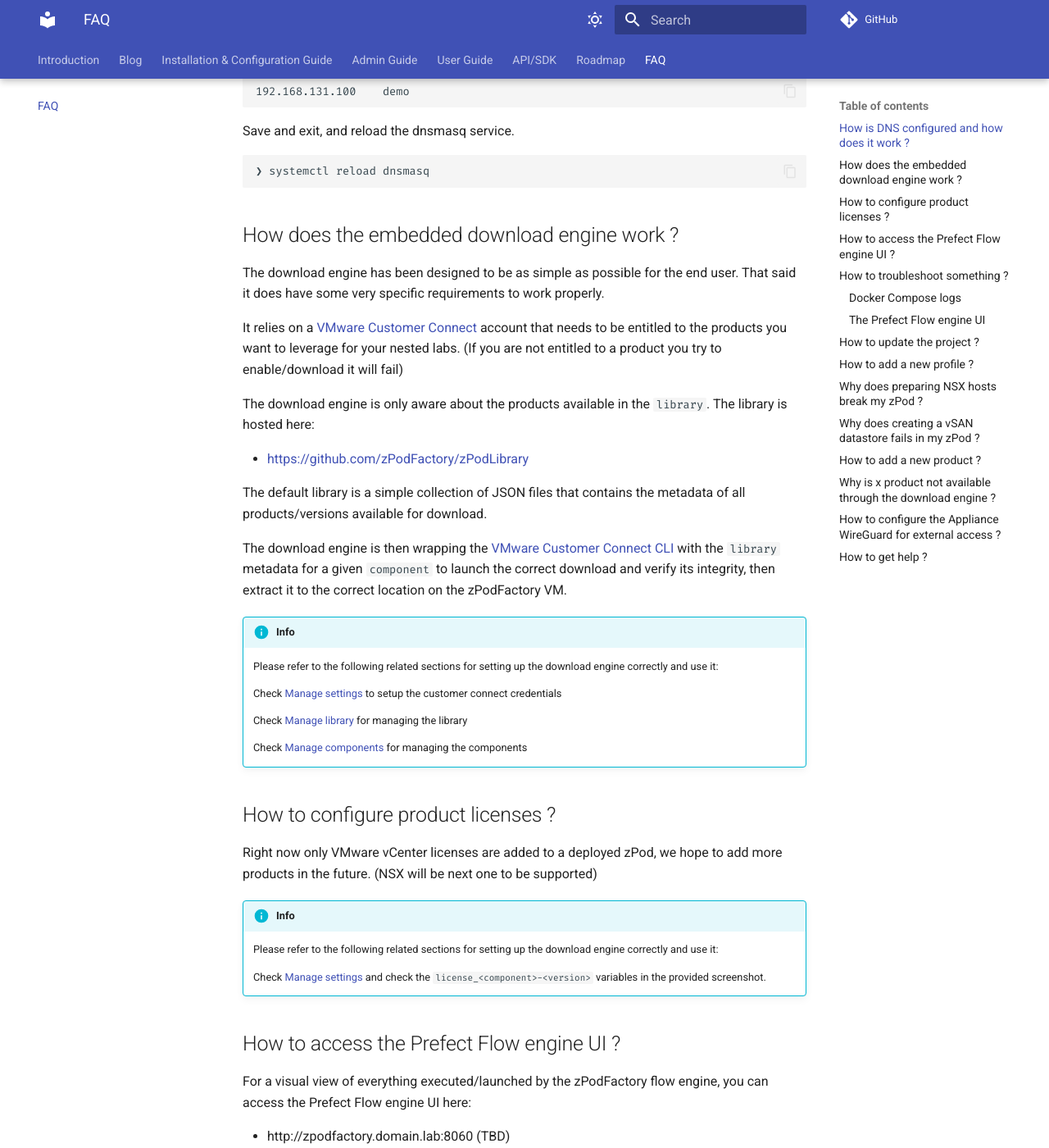
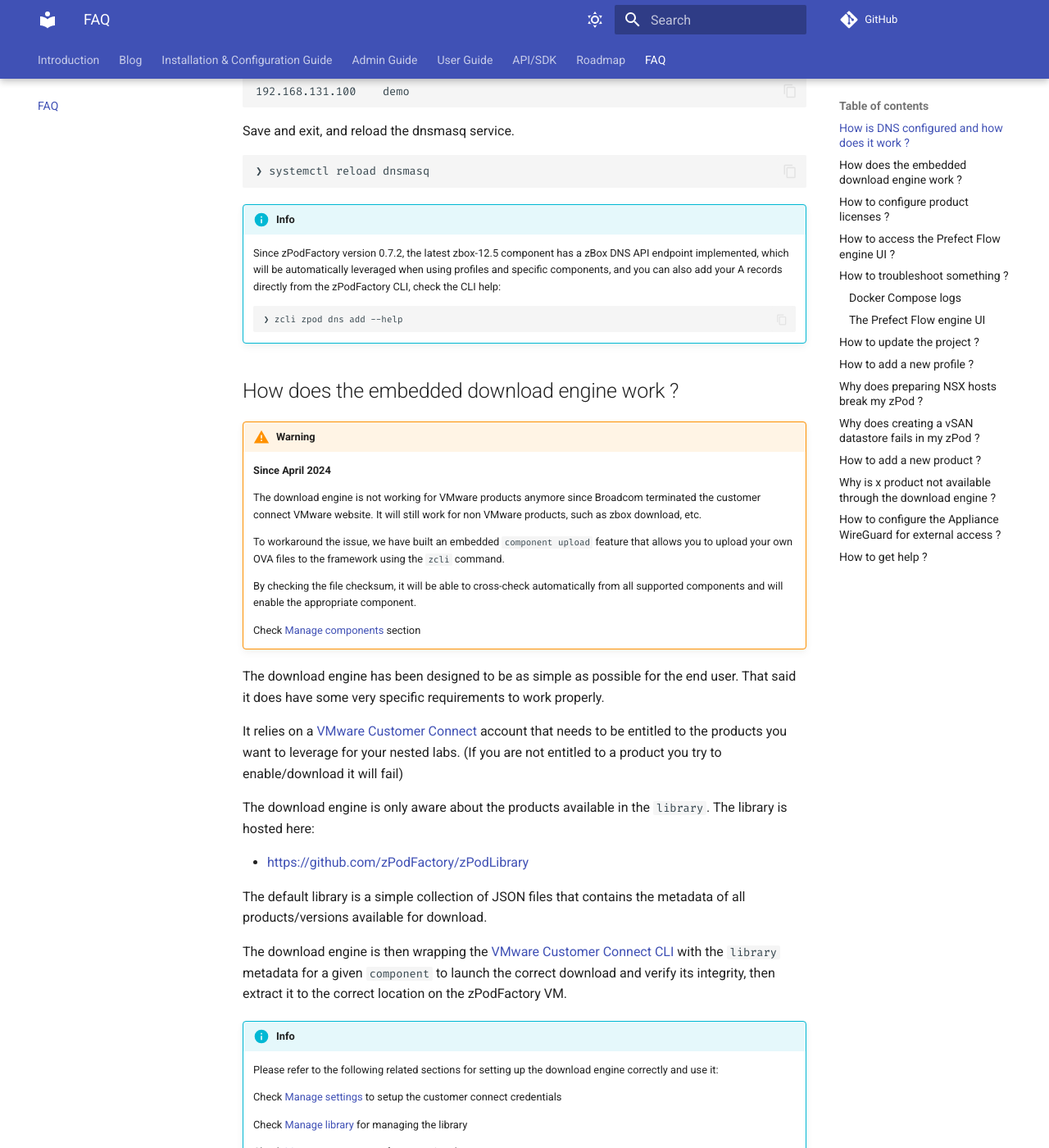
Before and after one commit to zPodFactory/zpodfactory.github.io, an MkDocs documentation site: the page built from docs/faq/faq.md, in a window 1280 px wide and 1400 px high, scrolled down 2993 px. Shown: the whole window at 82% size. Built offline with MkDocs 1.6.1 and Material for MkDocs 9.7.7, drawn with Linux system fonts in a browser that asks for light colours; some of the changed text lies outside the part shown.

Commit message:
Update docs: WIP
Signed-off-by: Timo Sugliani <timo.sugliani@gmail.com>

````diff
--- a/docs/faq/faq.md
+++ b/docs/faq/faq.md
@@ -146,7 +146,31 @@
 ❯ systemctl reload dnsmasq
 ```
 
+!!! info
+
+    Since zPodFactory version 0.7.2, the latest zbox-12.5 component has a zBox DNS API endpoint implemented, which will be automatically leveraged when using profiles and specific components, and you can also add your A records directly from the zPodFactory CLI, check the CLI help:
+
+    ``` { data-copy="zcli zpod dns add --help" }
+    ❯ zcli zpod dns add --help
+    ```
+
+
 ## How does the embedded download engine work ?
+
+!!! warning
+
+    **Since April 2024**
+
+    The download engine is not working for VMware products anymore since Broadcom terminated the customer connect VMware website.
+    It will still work for non VMware products, such as zbox download, etc.
+
+    To workaround the issue, we have built an embedded `component upload` feature that allows you to upload your own OVA files to the framework using the `zcli` command.
+
+    By checking the file checksum, it will be able to cross-check automatically from all supported components and will enable the appropriate component.
+
+    Check [Manage components](../guide/admin/index.md#manage-components) section
+
+
 
 The download engine has been designed to be as simple as possible for the end user. That said it does have some very specific requirements to work properly.
 
@@ -171,7 +195,7 @@
 
 ## How to configure product licenses ?
 
-Right now only VMware vCenter licenses are added to a deployed zPod, we hope to add more products in the future. (NSX will be next one to be supported)
+Right now only VMware vCenter licenses are added to a deployed zPod, we hope to add more products in the future. (NSX will be the next one to be supported)
 
 !!! info
     Please refer to the following related sections for setting up the download engine correctly and use it:
@@ -182,7 +206,7 @@
 
 For a visual view of everything executed/launched by the zPodFactory flow engine, you can access the Prefect Flow engine UI here:
 
-- http://zpodfactory.domain.lab:8060 (TBD)
+- http://zpodfactory.domain.lab:8060
 
 ## How to troubleshoot something ?
 
@@ -212,7 +236,7 @@
 
 ## How to update the project ?
 
-TBD (will likely be git based with a provided update script)
+TBD (will likely be git based with a provided update command)
 
 ## How to add a new profile ?
 
@@ -288,7 +312,7 @@
 ❯ zcli profile list
 ```
 
-![img](../../img/zcli_profile_list.svg)
+![img](../img/zcli_profile_list.svg)
 
 ## Why does preparing NSX hosts break my zPod ?
 
````
Also changed, not shown: other parts of docs/faq/faq.md (+1 -1 lines), docs/guide/admin/index.md (+27 -3 lines), docs/guide/install/index.md (+5 -2 lines), docs/guide/user/index.md (+121 -21 lines), docs/roadmap/roadmap.md (+6 -6 lines), docs/img/zcli_zpod_dns_list.svg (added).
